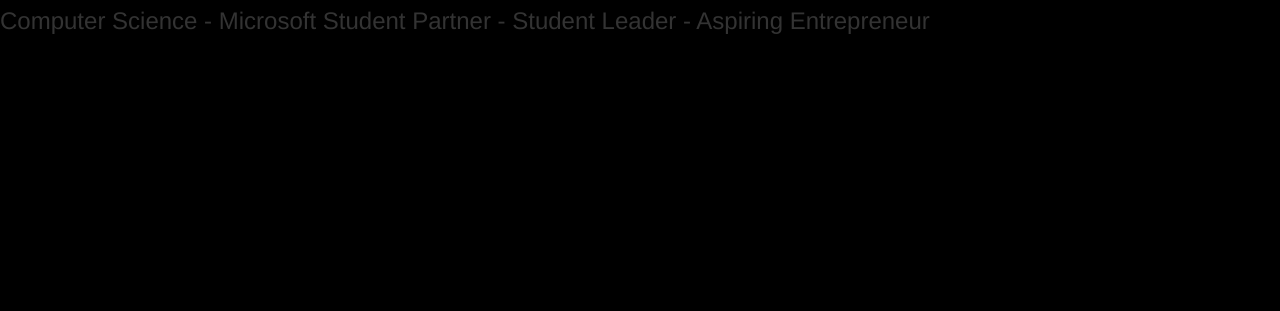
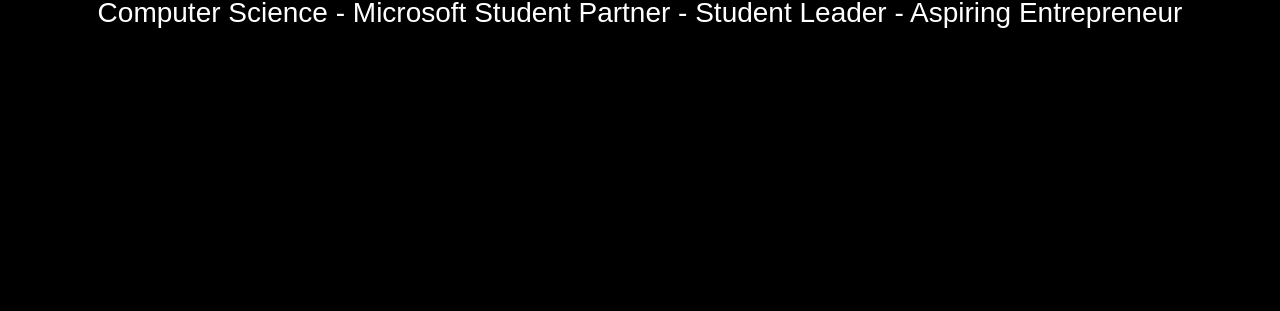
Before and after one commit to harshitagirase/harshitagirase.github.io, a plain HTML site: page index.html in a window 1280 px wide. Shown: the part 489-800 px from the top of the page. Drawn offline with nearby package versions, Linux system fonts and the light colour scheme; files that its build step writes are made by us from their sources.

Commit message:
Skills added

```diff
--- a/main.css
+++ b/main.css
@@ -18,6 +18,17 @@ h1
     text-align: center;
     color: white;
     letter-spacing: 1.5px;
+ }
+
+ h3
+ {
+   font-size: 2em;
+   font-family:'Droid Sans', sans-serif;
+   border: 0px;
+   margin-top: 10px;
+   text-align: center;
+   color: white;
+
  }
 
  .dodeca, .dodeca div
```
